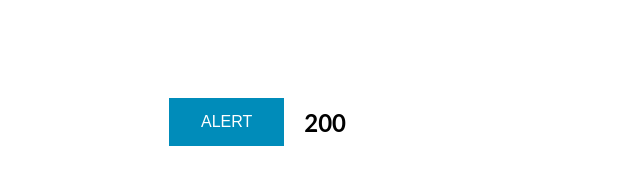
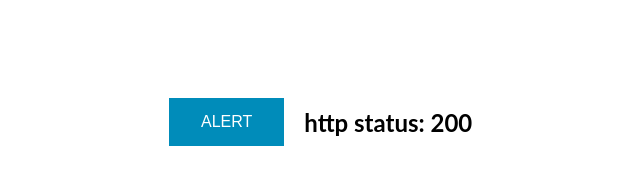
Before and after one commit to sagiGL/AlertAjaxAlert, a plain HTML site: page index.html in a window 1280 px wide. Both pictures are taken after a click on the button "ALERT". Shown: the whole page, without its empty margins (175-815 px from the left). Drawn offline with Linux system fonts and the light colour scheme.

Commit message:
Added CSS and small ui changes

```diff
--- a/js/buttonFunction.js
+++ b/js/buttonFunction.js
@@ -1,5 +1,18 @@
+const statusDisplay = document.getElementById("d1");
 
-const delayDisplay = document.getElementById("d1");
+function loadDoc() {
+    var xhttp = new XMLHttpRequest();
+    xhttp.onreadystatechange = function() {
+        if (this.readyState == 4 && this.status == 200) {
+            statusDisplay.innerHTML=  "http status: " + xhttp.status;
+            alert(xhttp.response);
+        }
+    };
+    xhttp.open("GET", "data/response.txt", true);
+    xhttp.send();
+}
+
+
 // function  randomizedAlert() {
 //     let randomNumber = Math.floor(Math.random() * 5000);
 //     setTimeout( function () {
@@ -8,15 +21,3 @@ const delayDisplay = document.getElementById("d1");
 //     console.log(delayDisplay);
 //     delayDisplay.innerText = "response returned after " + randomNumber + "ms";
 // }
-
-function loadDoc() {
-    var xhttp = new XMLHttpRequest();
-    xhttp.onreadystatechange = function() {
-        if (this.readyState == 4 && this.status == 200) {
-            delayDisplay.innerHTML=  xhttp.status;
-            alert(xhttp.response)
-        }
-    };
-    xhttp.open("GET", "data/response.txt", true);
-    xhttp.send();
-}
```
Also changed, not shown: index.html (+0 -1 lines).
